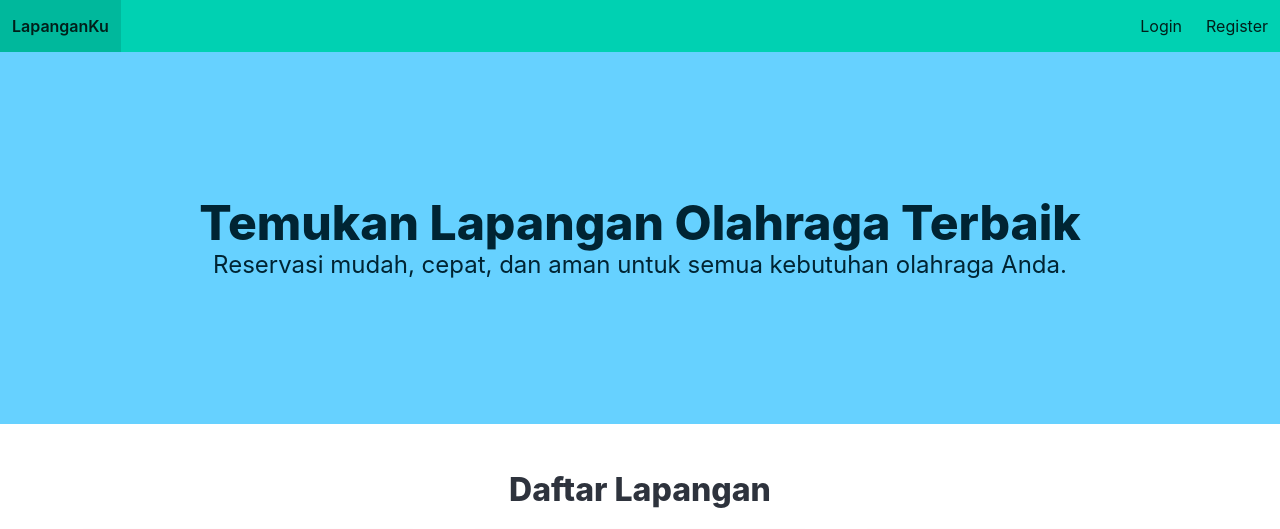
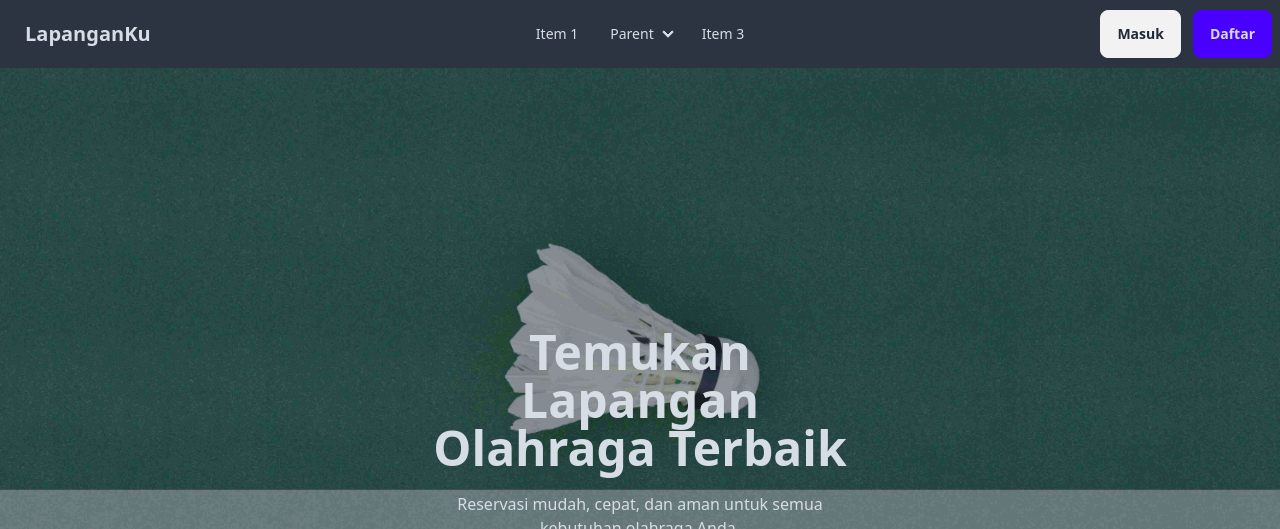
Before and after one commit to alfarioekaputra/Field-Reservation, a Django app: page / in a window 1280 px wide. Shown: the top 529 px of the page. Run offline with Django 5.2, Linux system fonts and the light colour scheme; data comes from the database, SQL or seed files in the repository; some libraries are stand-ins or nearby versions.

Commit message:
Feat: create slot page, change from bulma to daisyui

```diff
--- a/config/settings.py
+++ b/config/settings.py
@@ -124,10 +124,11 @@ MEDIA_URL = '/media/'
 # https://docs.djangoproject.com/en/5.1/howto/static-files/
 
 STATIC_URL = 'static/'
+STATICFILES_DIRS = [
+    BASE_DIR / 'static',
+]
 
 # Default primary key field type
 # https://docs.djangoproject.com/en/5.1/ref/settings/#default-auto-field
 
 DEFAULT_AUTO_FIELD = 'django.db.models.BigAutoField'
-
-USE_THOUSAND_SEPARATOR = True
--- a/reservations/models.py
+++ b/reservations/models.py
@@ -21,7 +21,7 @@ class Reservation(models.Model):
   user = models.ForeignKey('auth.User', on_delete=models.CASCADE)
   field = models.ForeignKey(Field, on_delete=models.CASCADE)
   date = models.DateField()
-  time_slots = models.ForeignKey(TimeSlot, on_delete=models.CASCADE)
+  time_slots = models.ManyToManyField(TimeSlot)
   total_price = models.DecimalField(max_digits=10, decimal_places=2, default=0)
   status = models.CharField(max_length=50, default='pending')
 
--- a/reservations/views.py
+++ b/reservations/views.py
@@ -8,7 +8,7 @@ from .models import Field, TimeSlot, Reservation
 class SelectSlotView(FormView):
     template_name = 'reservations/select_slot.html'
     form_class = ReserVationForm
-    success_url = 'reservations/confirm-reservation/'  # Ganti dengan URL sesuai kebutuhan
+    success_url = 'confirm-reservation/'  # Ganti dengan URL sesuai kebutuhan
 
     def get_context_data(self, **kwargs):
       context = super().get_context_data(**kwargs)
@@ -70,7 +70,7 @@ class SelectSlotView(FormView):
       reservation.time_slots.set(selected_time_slots)
       reservation.calculate_total_price()
 
-      self.success_url = reverse_lazy('reservations/confirm_reservation', kwargs={'reservation_id': reservation.id})
+      self.success_url = reverse_lazy('confirm_reservation', kwargs={'reservation_id': reservation.id})
       return super().form_valid(form)
 
 
--- a/templates/base.html
+++ b/templates/base.html
@@ -1,51 +1,124 @@
 <!DOCTYPE html>
-<html lang="en">
+<html data-theme="light" lang="en">
 <head>
     <meta charset="UTF-8">
     <title>Field Reservation</title>
-    <link
-      rel="stylesheet"
-      href="https://cdn.jsdelivr.net/npm/bulma@1.0.2/css/bulma.min.css"
-    >
+    <link href="https://cdn.jsdelivr.net/npm/daisyui@4.12.23/dist/full.min.css" rel="stylesheet" type="text/css" />
+    <script src="https://cdn.tailwindcss.com"></script>
+</head>
+<body class="min-h-screen">
+    <!-- Navbar -->
+    <div class="navbar bg-neutral text-neutral-content">
+      <div class="navbar-start">
+        <div class="dropdown">
+          <div tabindex="0" role="button" class="btn btn-ghost lg:hidden">
+            <svg
+              xmlns="http://www.w3.org/2000/svg"
+              class="h-5 w-5"
+              fill="none"
+              viewBox="0 0 24 24"
+              stroke="currentColor">
+              <path
+                stroke-linecap="round"
+                stroke-linejoin="round"
+                stroke-width="2"
+                d="M4 6h16M4 12h8m-8 6h16" />
+            </svg>
+          </div>
+          <ul
+            tabindex="0"
+            class="menu menu-sm dropdown-content bg-base-100 rounded-box z-[1] mt-3 w-52 p-2 shadow">
+            <li><a>Item 1</a></li>
+            <li>
+              <a>Parent</a>
+              <ul class="p-2">
+                <li><a>Submenu 1</a></li>
+                <li><a>Submenu 2</a></li>
+              </ul>
+            </li>
+            <li><a>Item 3</a></li>
+          </ul>
+        </div>
+        <a class="btn btn-ghost text-xl">LapanganKu</a>
+      </div>
+      <div class="navbar-center hidden lg:flex">
+        <ul class="menu menu-horizontal px-1">
+          <li><a>Item 1</a></li>
+          <li>
+            <details>
+              <summary>Parent</summary>
+              <ul class="p-2">
+                <li><a>Submenu 1</a></li>
+                <li><a>Submenu 2</a></li>
+              </ul>
+            </details>
+          </li>
+          <li><a>Item 3</a></li>
+        </ul>
+      </div>
+      <div class="navbar-end">
+        <a class="btn mr-3">Masuk</a>
+        <a class="btn btn-primary">Daftar</a>
+      </div>
+    </div>
 
-    <style>
-        .field-card {
-            margin-bottom: 20px;
-            transition: transform 0.3s ease;
-        }
-        .field-card:hover {
-            transform: translateY(-5px);
-        }
-        .price-tag {
-            font-size: 1.2rem;
-            font-weight: bold;
-            color: #3273dc;
-        }
-    </style>
-</head>
-<body>
-    <!-- Navbar -->
-    <nav class="navbar is-primary" role="navigation" aria-label="main navigation">
-        <div class="navbar-brand">
-            <a class="navbar-item" href="/">
-                <strong>LapanganKu</strong>
-            </a>
-        </div>
-        <div class="navbar-menu">
-            <div class="navbar-end">
-                <a class="navbar-item" href="/login">Login</a>
-                <a class="navbar-item" href="/register">Register</a>
-            </div>
-        </div>
-    </nav>
     {% block content %}{% endblock content %}
+
     <!-- Footer -->
-    <footer class="footer">
-        <div class="content has-text-centered">
-            <p>
-                <strong>LapanganKu</strong> by <a href="#">Your Company</a>. All rights reserved.
-            </p>
-        </div>
-    </footer>
+    <div class="sticky top-[100vh]">
+      <footer class="footer bg-neutral text-neutral-content items-center p-4 mt-4">
+        <aside class="grid-flow-col items-center">
+          <svg
+            width="36"
+            height="36"
+            viewBox="0 0 24 24"
+            xmlns="http://www.w3.org/2000/svg"
+            fill-rule="evenodd"
+            clip-rule="evenodd"
+            class="fill-current">
+            <path
+              d="M22.672 15.226l-2.432.811.841 2.515c.33 1.019-.209 2.127-1.23 2.456-1.15.325-2.148-.321-2.463-1.226l-.84-2.518-5.013 1.677.84 2.517c.391 1.203-.434 2.542-1.831 2.542-.88 0-1.601-.564-1.86-1.314l-.842-2.516-2.431.809c-1.135.328-2.145-.317-2.463-1.229-.329-1.018.211-2.127 1.231-2.456l2.432-.809-1.621-4.823-2.432.808c-1.355.384-2.558-.59-2.558-1.839 0-.817.509-1.582 1.327-1.846l2.433-.809-.842-2.515c-.33-1.02.211-2.129 1.232-2.458 1.02-.329 2.13.209 2.461 1.229l.842 2.515 5.011-1.677-.839-2.517c-.403-1.238.484-2.553 1.843-2.553.819 0 1.585.509 1.85 1.326l.841 2.517 2.431-.81c1.02-.33 2.131.211 2.461 1.229.332 1.018-.21 2.126-1.23 2.456l-2.433.809 1.622 4.823 2.433-.809c1.242-.401 2.557.484 2.557 1.838 0 .819-.51 1.583-1.328 1.847m-8.992-6.428l-5.01 1.675 1.619 4.828 5.011-1.674-1.62-4.829z"></path>
+          </svg>
+          <p>Lapanganku Copyright © {% now 'Y' %} - All right reserved</p>
+        </aside>
+        <nav class="grid-flow-col gap-4 md:place-self-center md:justify-self-end">
+          <a>
+            <svg
+              xmlns="http://www.w3.org/2000/svg"
+              width="24"
+              height="24"
+              viewBox="0 0 24 24"
+              class="fill-current">
+              <path
+                d="M24 4.557c-.883.392-1.832.656-2.828.775 1.017-.609 1.798-1.574 2.165-2.724-.951.564-2.005.974-3.127 1.195-.897-.957-2.178-1.555-3.594-1.555-3.179 0-5.515 2.966-4.797 6.045-4.091-.205-7.719-2.165-10.148-5.144-1.29 2.213-.669 5.108 1.523 6.574-.806-.026-1.566-.247-2.229-.616-.054 2.281 1.581 4.415 3.949 4.89-.693.188-1.452.232-2.224.084.626 1.956 2.444 3.379 4.6 3.419-2.07 1.623-4.678 2.348-7.29 2.04 2.179 1.397 4.768 2.212 7.548 2.212 9.142 0 14.307-7.721 13.995-14.646.962-.695 1.797-1.562 2.457-2.549z"></path>
+            </svg>
+          </a>
+          <a>
+            <svg
+              xmlns="http://www.w3.org/2000/svg"
+              width="24"
+              height="24"
+              viewBox="0 0 24 24"
+              class="fill-current">
+              <path
+                d="M19.615 3.184c-3.604-.246-11.631-.245-15.23 0-3.897.266-4.356 2.62-4.385 8.816.029 6.185.484 8.549 4.385 8.816 3.6.245 11.626.246 15.23 0 3.897-.266 4.356-2.62 4.385-8.816-.029-6.185-.484-8.549-4.385-8.816zm-10.615 12.816v-8l8 3.993-8 4.007z"></path>
+            </svg>
+          </a>
+          <a>
+            <svg
+              xmlns="http://www.w3.org/2000/svg"
+              width="24"
+              height="24"
+              viewBox="0 0 24 24"
+              class="fill-current">
+              <path
+                d="M9 8h-3v4h3v12h5v-12h3.642l.358-4h-4v-1.667c0-.955.192-1.333 1.115-1.333h2.885v-5h-3.808c-3.596 0-5.192 1.583-5.192 4.615v3.385z"></path>
+            </svg>
+          </a>
+        </nav>
+      </footer>
+    </div>
+
+    {% block javascript %}{% endblock javascript %}
 </body>
 </html>
--- a/templates/landing_page/home.html
+++ b/templates/landing_page/home.html
@@ -3,44 +3,39 @@
 {% load l10n %}
 {% block content %}
     <!-- Hero Section -->
-    <section class="hero is-medium is-info">
-        <div class="hero-body">
-            <div class="container has-text-centered">
-                <h1 class="title is-1">Temukan Lapangan Olahraga Terbaik</h1>
-                <p class="subtitle is-4">Reservasi mudah, cepat, dan aman untuk semua kebutuhan olahraga Anda.</p>
+    <div
+      class="hero min-h-screen"
+      style="background-image: url(static/hero.jpg);">
+      <div class="hero-overlay"></div>
+      <div class="hero-content text-neutral-content text-center">
+        <div class="max-w-md">
+          <h1 class="mb-5 text-5xl font-bold">Temukan Lapangan Olahraga Terbaik</h1>
+          <p class="mb-5">
+            Reservasi mudah, cepat, dan aman untuk semua kebutuhan olahraga Anda.
+          </p>
+          <a href="#list_field" class="btn btn-primary">Get Started</a>
         </div>
       </div>
-    </section>
+    </div>
+    <div class="divider"></div>
     <!-- Daftar Lapangan -->
-    <section class="section">
-        <div class="container">
-            <h2 class="title has-text-centered">Daftar Lapangan</h2>
-            <div class="columns is-multiline">
-                <!-- Card untuk setiap lapangan -->
+    <div class="container mx-auto">
+        <div id="list_field" class="flex flex-row justify-between">
             {% for field in fields %}
-                    <div class="column is-one-third">
-                        <div class="card field-card">
-                            <div class="card-image">
-                                <figure class="image is-4by3">
+            <div class="card card-compact bg-base-100 w-96 shadow-xl">
+              <figure>
                 <img src="{{field.image.url}}" alt="{{field.name}}"/>
               </figure>
-                            </div>
-                            <div class="card-content">
-                                <div class="media">
-                                    <div class="media-content">
-                                        <p class="title is-4">{{field.name}}</p>
-                                        <p class="subtitle is-6">Tipe: {{field.type}}</p>
-                                    </div>
-                                </div>
-                                <div class="content">
+              <div class="card-body">
+                <h2 class="card-title">{{field.name}}</h2>
+                <p>Tipe: {{field.type}}</p>
                 <p>Harga per jam: <span class="price-tag">Rp{{field.price_per_hour|intcomma}}</span></p>
-                                    <a href="/field/{{field.id}}/select-slot" class="button is-primary is-fullwidth">Pilih Lapangan</a>
-                                </div>
+                <div class="card-actions justify-center">
+                  <a href="/field/{{field.id}}/select-slot" class="btn btn-primary btn-wide">Pilih Lapangan</a>
                 </div>
               </div>
             </div>
             {% endfor %}
         </div>
     </div>
-    </section>
 {% endblock content %}
```
Also changed, not shown: templates/reservations/select_slot.html (+30 -14 lines), db.sqlite3, static/hero.jpg (added). Lines whose indentation alone changed are shown as unchanged.
